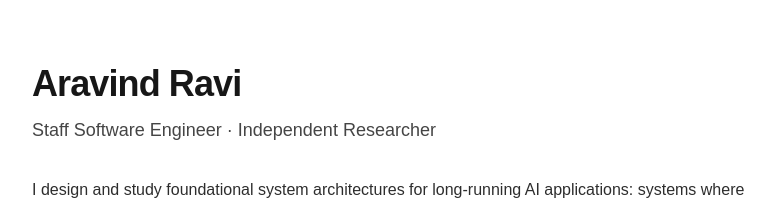
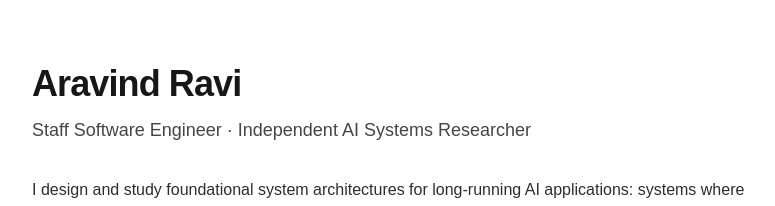
Before and after one commit to aravindravi-research/aravindravi-research.github.io, a Next.js app: page / in a window 1280 px wide. Shown: the top 206 px of the page, without its empty margins (248-1023 px from the left). Built offline with nearby package versions, Linux system fonts and the light colour scheme; no server answers.

Commit message:
Update portfolio subtitle to mention AI systems research (#5)

```diff
--- a/src/app/page.tsx
+++ b/src/app/page.tsx
@@ -5,7 +5,7 @@ export default function HomePage() {
     <main className="mx-auto max-w-3xl px-6 py-16">
       <h1 className="text-4xl font-semibold tracking-tight">Aravind Ravi</h1>
       <p className="mt-3 text-lg opacity-80">
-        Staff Software Engineer · Independent Researcher
+        Staff Software Engineer · Independent AI Systems Researcher
       </p>
 
       <p className="mt-8 leading-7 opacity-90">
```
